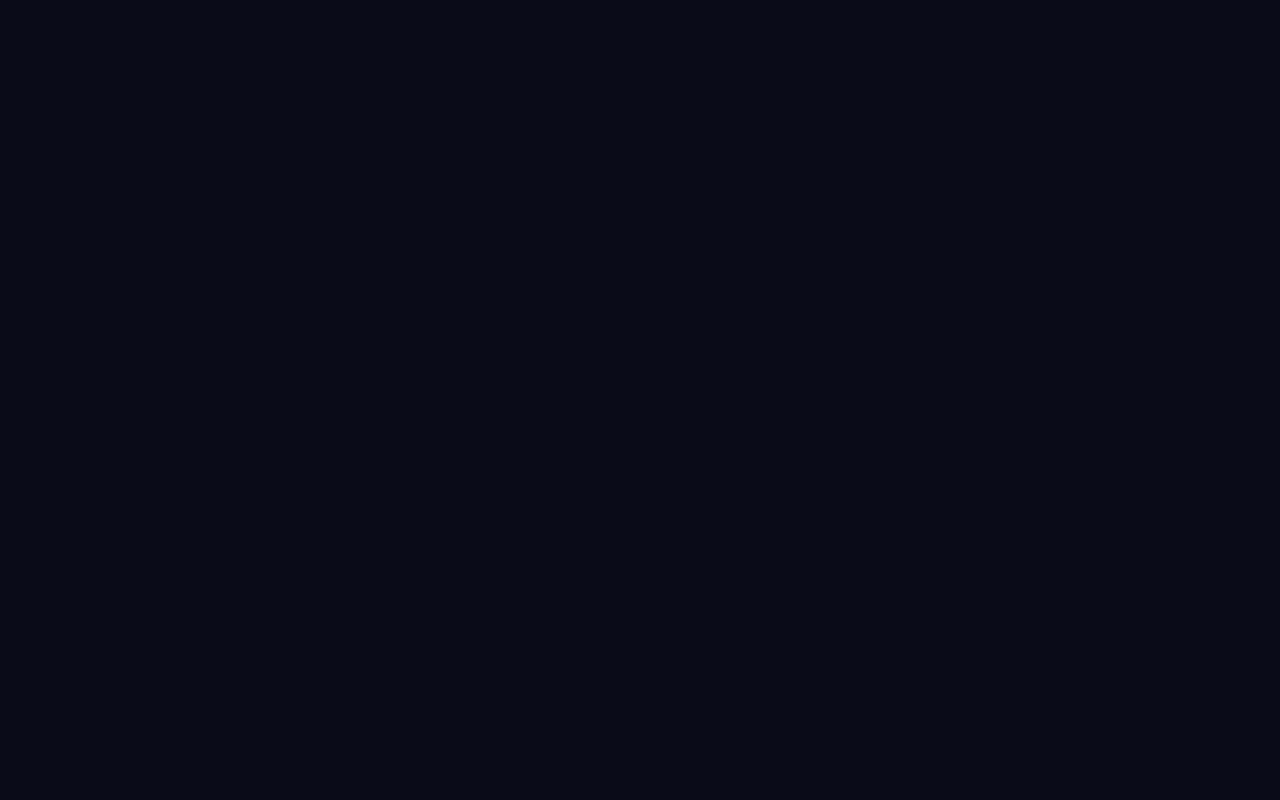
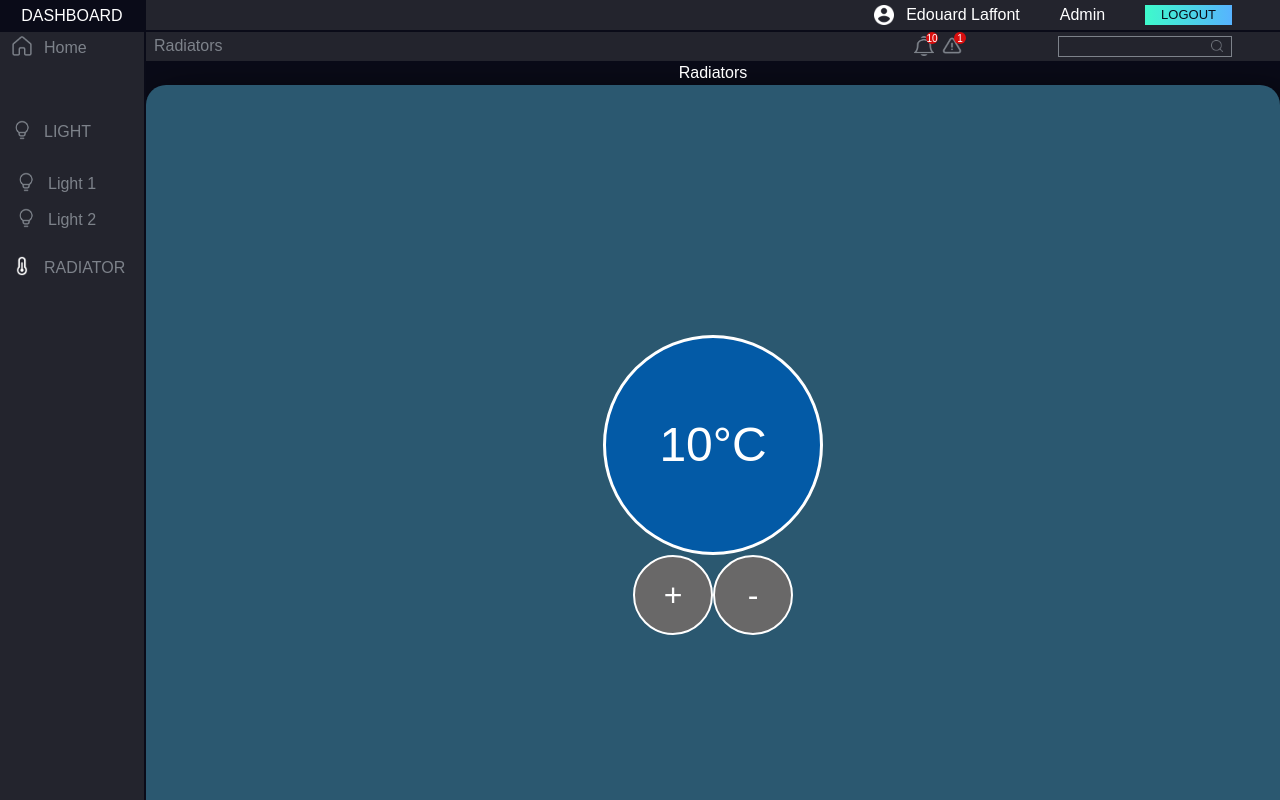
Before and after one commit to QuentinGuiheneuc/Automatisation, a React (Create React App) app in the folder web/: page /radiators in a window 1280 px wide. Before the commit this address had no page. Built offline with nearby package versions, Linux system fonts and the light colour scheme.

Commit message:
feature:init radiator page

```diff
--- a/web/src/App.tsx
+++ b/web/src/App.tsx
@@ -16,6 +16,8 @@ import Layout from './components/Layout';
 import Home from './pages/Home';
 import Lights from './pages/Lights';
 import Light from './pages/Light';
+import Radiators from './pages/Radiators';
+import Radiator from './pages/Radiator';
 function App() {
   return (
     <div className="App h-full">
@@ -27,6 +29,8 @@ function App() {
               <Route index element={<Home />}/>
               <Route path='/lights' element={<Lights />}/>
               <Route path='/lights/:light' element={<Light />}/>
+              <Route path='/radiators' element={<Radiators />}/>
+              <Route path='/radiators/:radiator' element={<Radiator />}/>
             </Route>
           </Routes>
         </BrowserRouter>
--- a/web/src/components/Layout/LeftMenu/index.tsx
+++ b/web/src/components/Layout/LeftMenu/index.tsx
@@ -5,6 +5,7 @@ import ProductButtonList from '../ProductButtonList';
 
 import home_icon from '../../../assets/icons/home_icon.png';
 import light_icon from '../../../assets/icons/light_icon.png';
+import temperature_icon from '../../../assets/icons/temperature_icon.png';
 
 import { Link } from 'react-router-dom';
 
@@ -22,6 +23,9 @@ export default function LeftMenu() {
           <li>
             <ProductButtonList to="/lights" text="LIGHT" icon={light_icon}/>
           </li>
+          <li className='pt-6'>
+            <MenuButton to="/radiators" text="RADIATOR" icon={temperature_icon}/>
+          </li>
 
         </ul>
       </nav>
--- a/web/src/components/Layout/ProductButtonList/index.tsx
+++ b/web/src/components/Layout/ProductButtonList/index.tsx
@@ -1,5 +1,3 @@
-import React from 'react';
-
 import light_icon from '../../../assets/icons/light_icon.png';
 import MenuButton from '../MenuButton';
 
--- /dev/null
+++ b/web/src/pages/Radiator/index.tsx
@@ -0,0 +1,10 @@
+import { useParams } from 'react-router-dom';
+
+export default function Radiator() {
+  const { radiator } = useParams()
+  return (
+    <div className="w-full h-screen text-white">
+      <span>Radiators / {radiator}</span>
+    </div>
+  );
+}
--- /dev/null
+++ b/web/src/pages/Radiators/index.tsx
@@ -0,0 +1,39 @@
+import { useState } from 'react';
+import './radiators.css'
+
+export default function Radiators() {
+  const [temperature, setTemperature] = useState(10);
+  const [temperatureColor, setTemperatureColor] = useState('cold')
+
+  const increaseTemperature = () => {
+    const newTemperature = temperature + 1;
+    setTemperature(newTemperature);
+
+    if (newTemperature >= 15) {
+      setTemperatureColor('hot');
+    }}
+
+  const decreaseTemperature = () => {
+    const newTemperature = temperature - 1;
+    setTemperature(newTemperature)
+
+    if (newTemperature <= 15) {
+      setTemperatureColor('cold')
+    }
+  }
+
+  return (
+    <div className="w-full h-screen text-white">
+      <span>Radiators</span>
+      <div className='temp-container'>
+        <div className='temperature-display-container'>
+          <div className={`temperature-display ${temperatureColor}`}>{temperature}°C</div>
+        </div>
+        <div className='button-container'>
+          <button className='button' onClick={increaseTemperature}>+</button>
+          <button className='button' onClick={decreaseTemperature}>-</button>
+        </div>
+      </div>
+    </div>
+  );
+}
--- /dev/null
+++ b/web/src/pages/Radiators/radiators.css
@@ -0,0 +1,71 @@
+.temp-container {
+	background: #2b5870;
+	border-radius: 20px;
+	box-shadow: 10px 10px 38px 0px rgba(0, 0, 0, 0.75);
+	font-family: sans-serif;
+	text-align: center;
+	display: flex;
+	flex-direction: column;
+	justify-content: center;
+	align-items: center;
+	text-align: center;
+	min-height: 100vh;
+}
+
+.temperature-display-container {
+	display: flex;
+	justify-content: center;
+	align-items: center;
+	height: 70%;
+}
+
+.temperature-display {
+	display: flex;
+	border-radius: 50%;
+	color: #ffffff;
+	height: 220px;
+	width: 220px;
+	text-align: center;
+	justify-content: center;
+	align-items: center;
+	font-size: 48px;
+	border: 3px #ffffff solid;
+	transition: background 0.5s;
+}
+
+.button {
+	border-radius: 100px;
+	height: 80px;
+	width: 80px;
+	font-size: 32px;
+	color: #ffffff;
+	background: rgb(105, 104, 104);
+	border: 2px #ffffff solid;
+}
+
+.button:hover {
+	background: rgb(184, 184, 184);
+	cursor: pointer;
+}
+
+.button:focus {
+	outline: 0;
+}
+
+.button-container {
+	display: flex;
+	justify-content: space-evenly;
+	align-items: center;
+}
+
+.neutral {
+	background: rgb(184, 184, 184);
+}
+
+.cold {
+	background: #035aa6;
+}
+
+.hot {
+	background: #ff5200;
+}
```
Also changed, not shown: web/src/assets/icons/temperature_icon.png (added).
